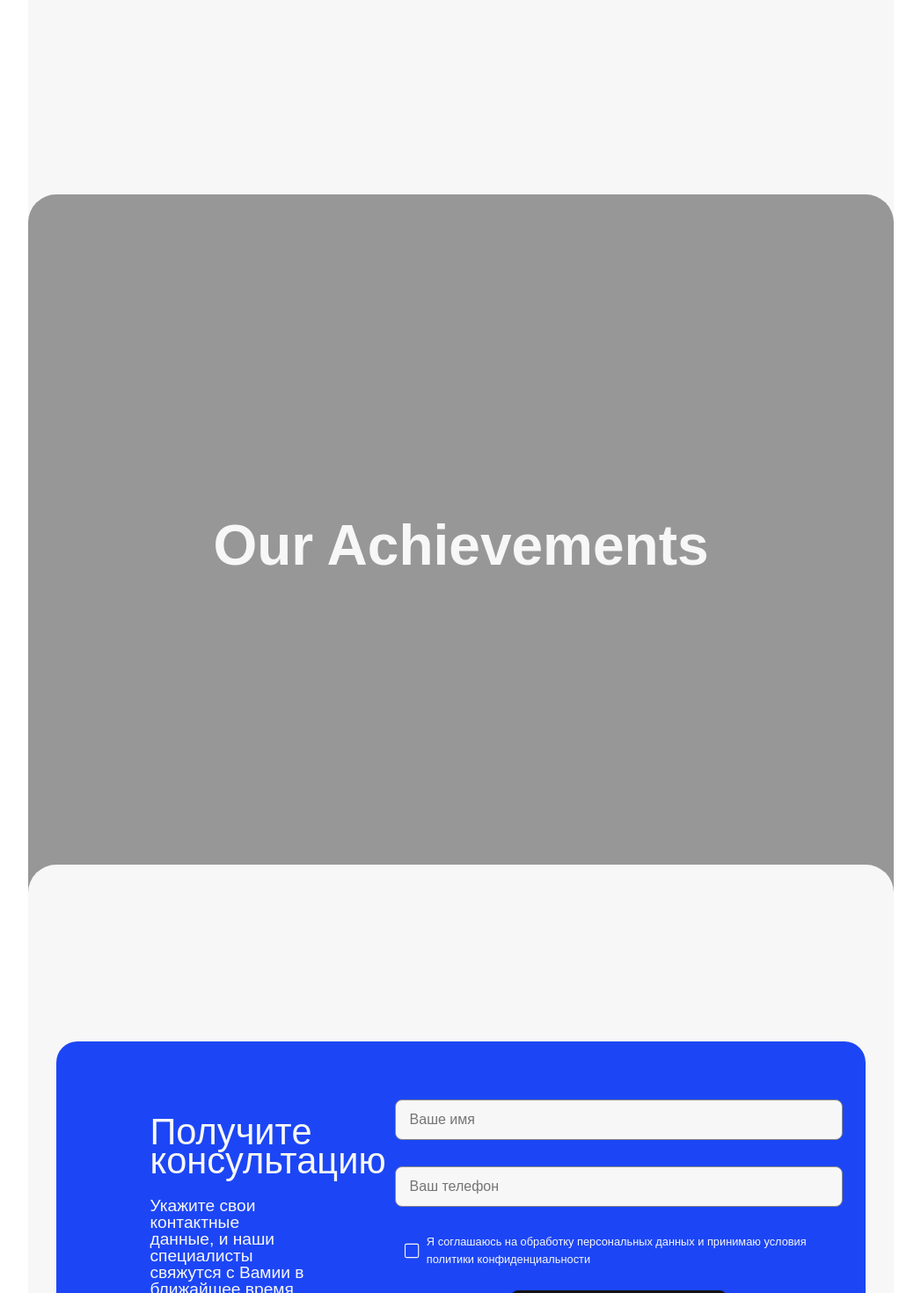
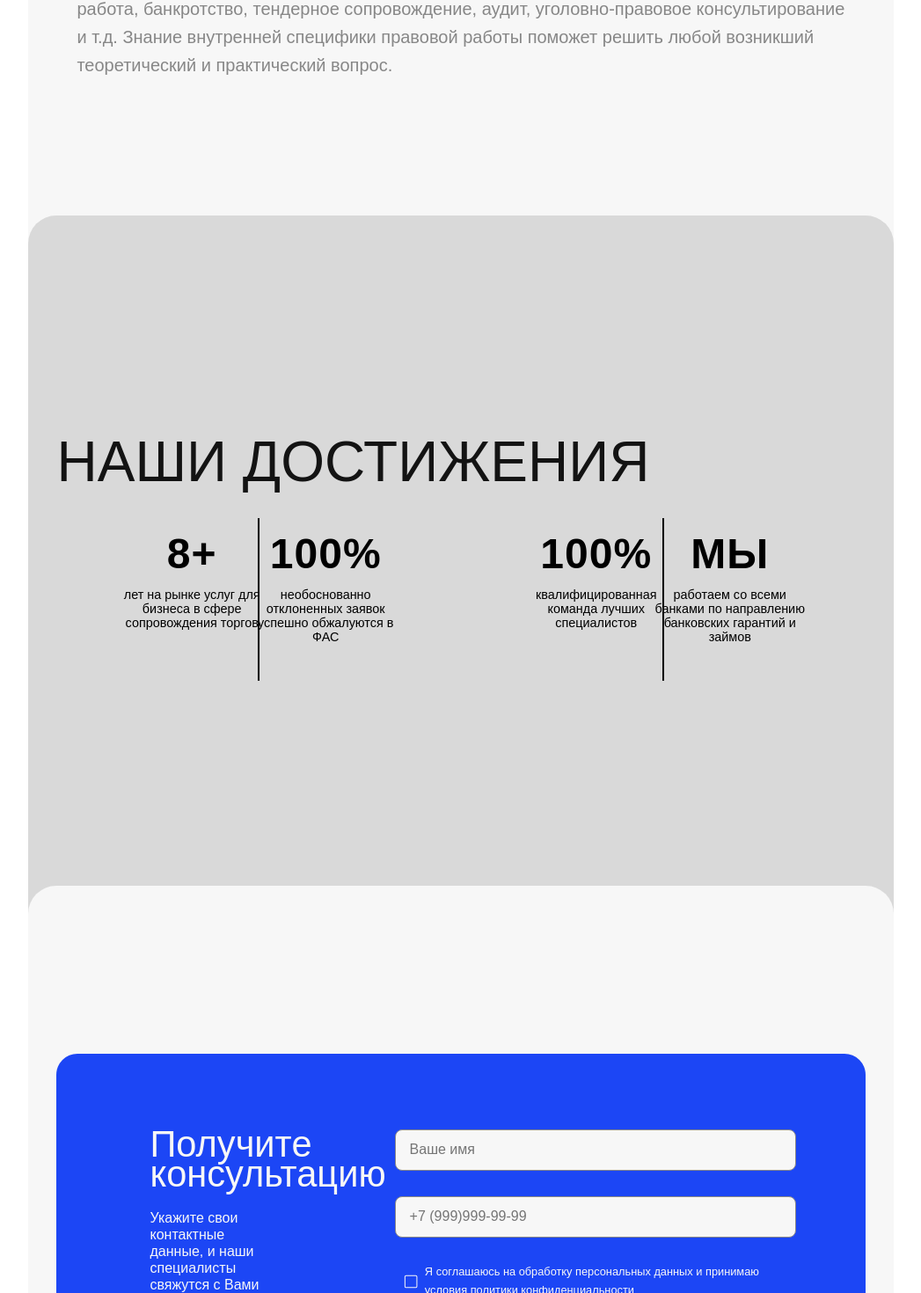
Before and after one commit to Primus-max/profit-group, a Vue app: page / in a window 1280 px wide. Shown: the part 1323-2793 px from the top of the page at 88% size, without its empty margins (116-1163 px from the left). Built offline with nearby package versions, Linux system fonts and the light colour scheme; a web font is replaced by a local one.

Commit message:
[achievements]верстка мобильной версии блока "наши достижения",минимальные правки по проекту(текст,шрифт,цвет)

```diff
--- a/src/assets/variables.css
+++ b/src/assets/variables.css
@@ -6,6 +6,7 @@
   --color-gray1: #878787;
   --color-gray2: #979797;
   --color-gray3: #2d2d2d;
+  --color-gray4:#d9d9d9;
 
   /* Шифты */
   --fw-light: 200;
--- a/src/components/NavBar.vue
+++ b/src/components/NavBar.vue
@@ -10,7 +10,7 @@ const props = defineProps({
 })
 
 const isMenuOpen = ref(false)
-
+const isLogoAnimate = ref(true);
 const toggleMenu = () => {
   isMenuOpen.value = !isMenuOpen.value
 }
@@ -19,6 +19,9 @@ const toggleMenu = () => {
 <template>
   <nav class="navbar">
     <div class="navbar__content">
+      <div class="main__logo">
+        <LogoIcon :animate="isLogoAnimate" />
+      </div>
       <!-- Десктопное меню -->
       <ul class="navbar__menu">
         <li v-for="item in menuItems" :key="item.id">
@@ -50,11 +53,16 @@ const toggleMenu = () => {
   box-shadow: 0 2px 4px rgba(0, 0, 0, 0.1);
 }
 
+.main__logo {
+  width: 50px;
+  height: 50px;
+}
+
 .navbar__content {
   width: 92%;
   margin: 0 auto;
   display: flex;
-  justify-content: flex-end;
+  justify-content: space-between;
   align-items: center;
   padding: 1rem 0;
 }
--- a/src/components/Service.vue
+++ b/src/components/Service.vue
@@ -33,6 +33,7 @@ const toggle = () => {
 
 <style scoped>
 .service {
+    display: flex;
     padding: 1.5rem;
     background: var(--color-white);
     border-radius: 8px;
@@ -41,9 +42,16 @@ const toggle = () => {
 }
 
 .service__header {
+    width: 100%;
     display: flex;
     justify-content: space-between;
     align-items: center;
+}
+
+.service_toggle_conteiner{
+    width: 50px;
+    display: flex;
+
 }
 
 .service__title {
@@ -56,11 +64,11 @@ const toggle = () => {
 }
 
 .service__toggle {
-    width: 48px;
-    height: 40px;
+    width: 42px;
+    height: 42px;
     padding: 16px;
     position: relative;
-    border-radius: 20px;
+    border-radius: 21px;
     background: var(--color-blue);
 }
 
@@ -87,6 +95,7 @@ const toggle = () => {
 }
 
 .service--active .plus-icon::after {
+position: fixed;
     transform: rotate(0);
 }
 
--- a/src/components/sections/GetConsultation.vue
+++ b/src/components/sections/GetConsultation.vue
@@ -4,7 +4,7 @@
             <div class="get-consultation__header">
                 <h2 class="get-consultation__title">Получитe консультацию</h2>
                 <p class="get-consultation__description">
-                    Укажите свои контактные данные, и наши специалисты свяжутся с Вамии в ближайшее время
+                    Укажите свои контактные данные, и наши специалисты свяжутся с Вами в ближайшее время
                 </p>
             </div>
             <div class="get-consultation__content">
@@ -14,7 +14,8 @@
                         <input type="text" placeholder="Ваше имя" class="form-input">
                         </div>
                         <div class="form-group">
-                        <input type="tel" placeholder="Ваш телефон" class="form-input">
+                        <input type="number"  placeholder="+7 (999)999-99-99" class="form-input"   >
+
                         </div>
                         <Checkbox class="Checkbox" v-model="isChecked" text="Я соглашаюсь на обработку персональных данных и принимаю условия политики конфиденциальности" />
                         <button type="submit" @click.prevent class="form-submit">Получить консультацию</button>
@@ -79,6 +80,7 @@ const isChecked = ref(false)
     gap: 1.5rem;
 }
 
+
 .form-group {
     width: 100%;
 }
@@ -93,6 +95,12 @@ const isChecked = ref(false)
     color: var(--color-black);
 }
 
+.background_img_input{
+   background-image: url(src\components\icons\flag.png);
+    padding-left: 35px;
+    width: 20px;
+    height: 20px;
+}
 .form-textarea {
     min-height: 120px;
     resize: vertical;
@@ -125,8 +133,11 @@ const isChecked = ref(false)
     .get-consultation__title {
         font-size: 3.25rem;
     }
+
 }
 
+
+/* дексктоп */
 @media (min-width: 1024px) {
     .get-consultation__content{
         width: 100%;
@@ -142,10 +153,11 @@ const isChecked = ref(false)
         text-align: left;
 
 
+
     }
     .get-consultation__form{
-        width: 100%;
-        padding-top: 50px;
+        width: 90%;
+        padding-top:70px;
         padding-inline: 10px;
         padding-block-end: 50px;
         display: flex;
@@ -164,9 +176,12 @@ const isChecked = ref(false)
     }
 
     .get-consultation__description{
-        width: 67%;
-        font-size: 1.2rem;
-        font-weight:var(--fw-light)
+        width: 50%;
+        height: 100%;
+        text-align:start;
+        font-size: 1rem;
+        font-weight: var(--fw-light);
+
     }
     .get-consultation__container{
         width: 100%;
--- a/src/components/sections/OurAchievements.vue
+++ b/src/components/sections/OurAchievements.vue
@@ -1,10 +1,25 @@
 <template>
     <BaseSection
-        background="var(--color-gray2)"
+        background="var(--color-gray4)"
         :z-index="3"
         has-radius
     >
-        <h2 class="our-achievements__title">Our Achievements</h2>
+    <div class="our-achievements_conteiner">
+    <h2 class="our-achievements__title">НАШИ ДОСТИЖЕНИЯ</h2>
+    <div class="our-achievements-text">
+   <div class="floor-1">
+        <div class="achievements-info" > <div><span class="achievements-info__title">8+</span><p class="achievements-info__description">лет на рынке услуг для бизнеса в сфере сопровождения торгов</p></div></div>
+                <div class="vertical-line"></div>
+        <div class="achievements-info"><div><span class="achievements-info__title">100%</span><p class="achievements-info__description">необоснованно отклоненных заявок успешно обжалуются в ФАС</p></div></div>
+    </div>
+                <hr width="100%" size="3" color="black" class="mobail-achievements__seporator">
+    <div class="floor-2">
+        <div class="achievements-info" > <div><span class="achievements-info__title" >100%</span><p class="achievements-info__description">квалифицированная команда лучших специалистов</p></div></div>
+                <div class="vertical-line"></div>
+        <div class="achievements-info"><div> <span class="achievements-info__title">МЫ</span> <p class="achievements-info__description">работаем со всеми банками по направлению банковских гарантий и займов</p></div></div>
+    </div>
+    </div>
+    </div>
     </BaseSection>
 </template>
 
@@ -13,21 +28,128 @@ import BaseSection from '@/components/sections/base/BaseSection.vue'
 </script>
 
 <style scoped>
-.our-achievements__title {
-    font-size: 2.5rem;
-    font-weight: var(--fw-bold);
-    color: var(--color-white);
+/* мобильная */
+
+.our-achievements_conteiner{
+    width: 100%;
+    height: 100%;
+    display: flex;
+    flex-direction: column;
+    flex-wrap: wrap;
 }
 
+
+.our-achievements__title {
+    width: 50%;
+    line-height:40px;
+    font-size: 2.5rem;
+    font-weight: var(--fw-medium);
+    color: var(--color-black);
+    text-align:left;
+    padding-bottom: 30px;
+
+}
+
+.our-achievements-text{
+    width: 100%;
+    height: 100%;
+    display: flex;
+    flex-direction: column;
+    flex-wrap: wrap;
+}
+.floor-1{
+    display: flex;
+    justify-content: space-between;
+}
+.floor-2{
+    display: flex;
+    justify-content: space-between;
+}
+.achievements-info{
+    width: 150px;
+    height: 210px;
+    display: flex;
+    flex-direction: column;
+    align-items: center;
+    justify-content: center;
+
+}
+
+.achievements-info__description{
+    height: 100px;
+    width: 200px;
+    padding:0 8px;
+    font-size: 0.9rem;
+    line-height:1rem;
+    text-justify: newspaper;
+
+
+}
+.achievements-info__title{
+    font-size: 3rem;
+    font-weight: var(--fw-bold);
+    letter-spacing: 1px;
+}
+
+.vertical-line{
+    height: 185px;
+    margin-top: 14px;
+    border: 1px solid black;
+}
+
+.mobail-achievements__seporator{
+    display: block;
+}
+
+/* планшет */
 @media (min-width: 768px) {
     .our-achievements__title {
-        font-size: 3.25rem;
+        font-size: 3rem;
+    width: 100%;
+    line-height:40px;
+    font-size: 2.5rem;
+    font-weight: var(--fw-medium);
+    color: var(--color-black);
+    text-align:left;
+    padding-bottom: 30px;
+
+    }
+    .mobail-achievements__seporator{
+    display: none;
+}
+.our-achievements-text{
+
+        width: 100%;
+        height: 100%;
+        display: flex;
+        flex-direction: row;
+        justify-content: space-around;
+    }
+    .our-achievements_conteiner {
+    width: 100%;
+    height: 100%;
+    display: flex;
+    flex-wrap: wrap;
+    justify-content: center;
+    flex-direction: row;
+
     }
 }
 
+
+
+
+
+
+
+
+/* десктоп */
 @media (min-width: 1024px) {
     .our-achievements__title {
         font-size: 4rem;
     }
+    .mobail-achievements__seporator{
+    display: none;
+}
 }
 </style>
--- /dev/null
+++ b/src/components/sections/OurAdvantages.vue
@@ -0,0 +1,31 @@
+<template>
+    <BaseSection background="var(--color-white)" :z-index="4" has-radius>
+        <div class="progress_container">
+            <div class="progress_header">
+                <h2 class="progress_title"> Достижения команды</h2>
+                <p class="progress_description">
+                </p>
+            </div>
+            <div class="progress_content">
+
+
+            </div>
+        </div>
+   </BaseSection>
+</template>
+
+<script setup>
+import BaseSection from '@/components/sections/base/BaseSection.vue'
+</script>
+
+
+
+<style scoped>
+
+
+/* настройки для десктопа */
+@media (min-width: 1024px){
+
+}
+
+</style>
--- a/src/views/MainView.vue
+++ b/src/views/MainView.vue
@@ -5,6 +5,7 @@ import Banner from '@/components/sections/Banner.vue'
 import OurAchievements from '@/components/sections/OurAchievements.vue'
 import GetConsultation from '@/components/sections/GetConsultation.vue'
 import Services from '@/components/sections/Services.vue'
+import OurAdvantages from '@/components/sections/OurAdvantages.vue'
 </script>
 
 <template>
@@ -24,6 +25,7 @@ import Services from '@/components/sections/Services.vue'
       <OurAchievements />
       <GetConsultation />
       <Services />
+      <OurAdvantages/>
     </main>
     <footer>
 
```
Also changed, not shown: src/components/sections/AboutUs.vue (+8 -4 lines), src/Logo/Logo.svg (added), src/components/icons/flag.png (added).
